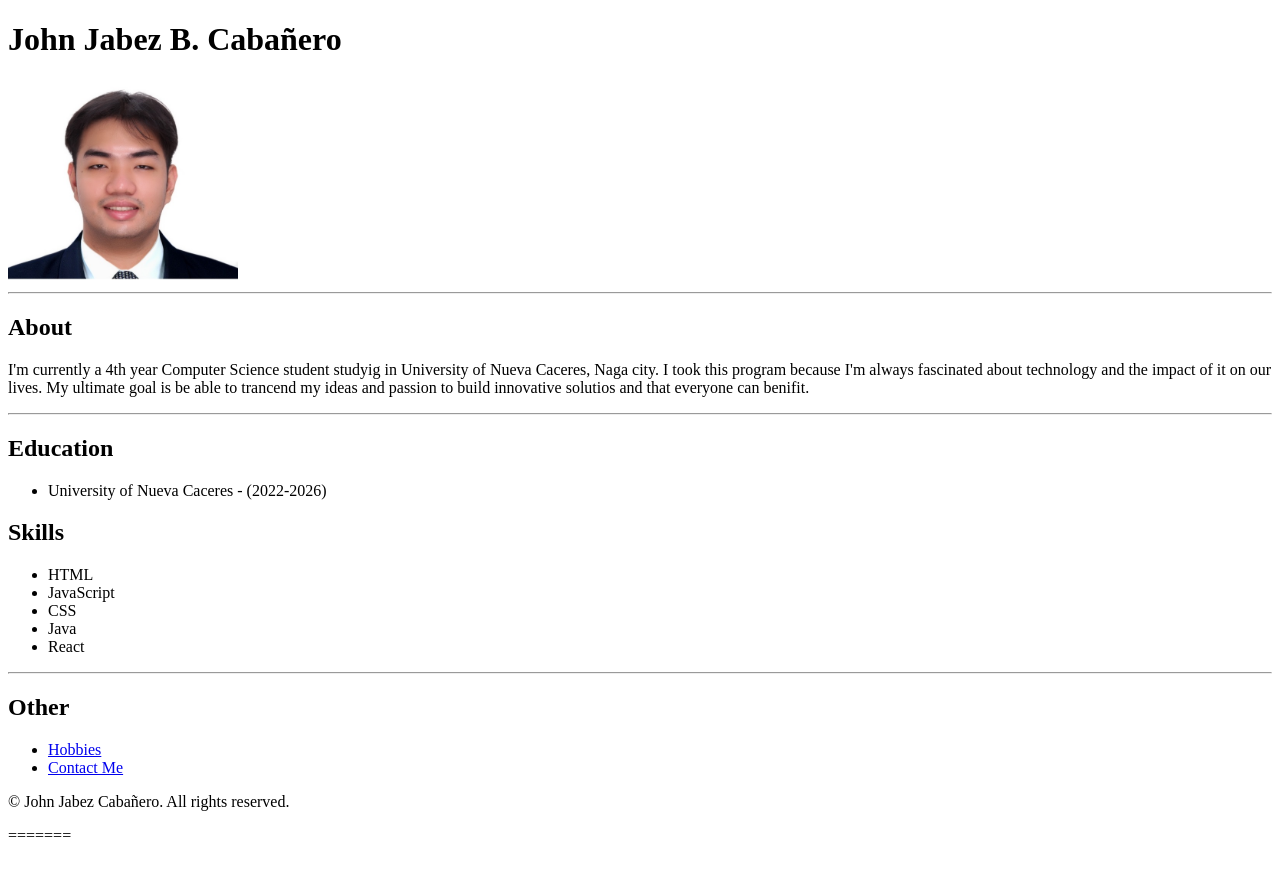
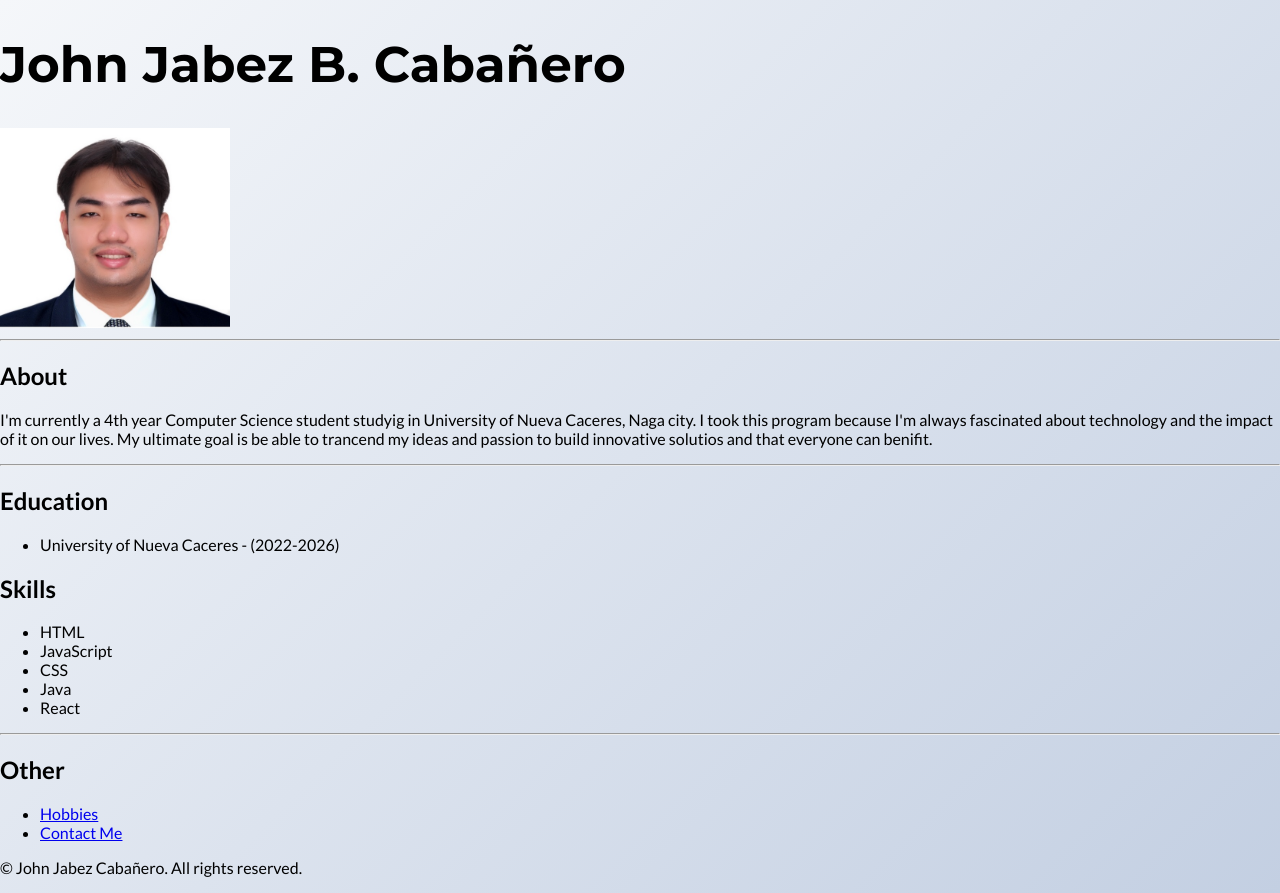
Before and after one commit to Skitzo-24/My-Portfolio, a plain HTML site: page index.html in a window 1280 px wide. Before the commit the page ends 853 px from the top, so only its background shows below. Drawn offline with Linux system fonts and the light colour scheme.

Commit message:
I imported Google fonts and styled the headers, paragraphs and the background.

```diff
--- a/index.html
+++ b/index.html
@@ -6,26 +6,29 @@
     <meta name="viewport" content="width=device-width, initial-scale=1.0">
     <title>My Resume</title>
     <link rel="stylesheet" href="./style.css">
+    <link rel="preconnect" href="https://fonts.googleapis.com">
+    <link rel="preconnect" href="https://fonts.gstatic.com" crossorigin>
+    <link href="https://fonts.googleapis.com/css2?family=Lato:ital,wght@0,100;0,300;0,400;0,700;0,900;1,100;1,300;1,400;1,700;1,900&family=Montserrat:ital,wght@0,100..900;1,100..900&display=swap" rel="stylesheet">
 </head>
 <body>
-    <h1>John Jabez B. Cabañero</h1>
+    <h1 id="my-name">John Jabez B. Cabañero</h1>
     <img src="assets/images/formal pic.jpg" height="200px">
     <hr/>
 
     <h2>About</h2>
-    <p>I'm currently a 4th year Computer Science student studyig in University of Nueva Caceres, Naga city. I took this program because I'm always fascinated about technology and the impact of it on our lives.
+    <p class="info-block">I'm currently a 4th year Computer Science student studyig in University of Nueva Caceres, Naga city. I took this program because I'm always fascinated about technology and the impact of it on our lives.
         My ultimate goal is be able to trancend my ideas and passion to build innovative solutios and that everyone can benifit.
     </p>
     <hr/>
 
     <h2>Education</h2>
 
-    <ul>
+    <ul class="info-block">
         <li>University of Nueva Caceres - (2022-2026)</li>
     </ul>
 
     <h2>Skills</h2>
-    <ul>
+    <ul class="info-block">
         <li>HTML</li>
         <li>JavaScript</li>
         <li>CSS</li>
@@ -35,8 +38,8 @@
     <hr/>
 
     <h2>Other</h2>
-    <ul>
-        <li><a href="./contact.html">Hobbies</a></li>
+    <ul class="info-block">
+        <li><a href="./hobbies.html">Hobbies</a></li>
         <li><a href="contact.html">Contact Me</a></li>
     </ul>
 
@@ -47,6 +50,5 @@
 
 
 </body>
-=======
 
 </html>
--- a/style.css
+++ b/style.css
@@ -0,0 +1,20 @@
+body {
+    background: linear-gradient(135deg, #f5f7fa, #c3cfe2);
+    font-family: 'Lato', sans-serif;
+    margin: 0;
+    padding: 0;
+}
+
+
+#my-name{
+    font-family: "Montserrat", sans-serif;
+    font-size: 50px;
+    font-weight:bold
+
+}
+
+.info-block{
+    font-family: "Lato", sans-serif;
+    font-weight: 400;
+    font-style: normal;
+}
```
Also changed, not shown: hobbies.html (+2 -0 lines), assets/images/lifting.png (added).
